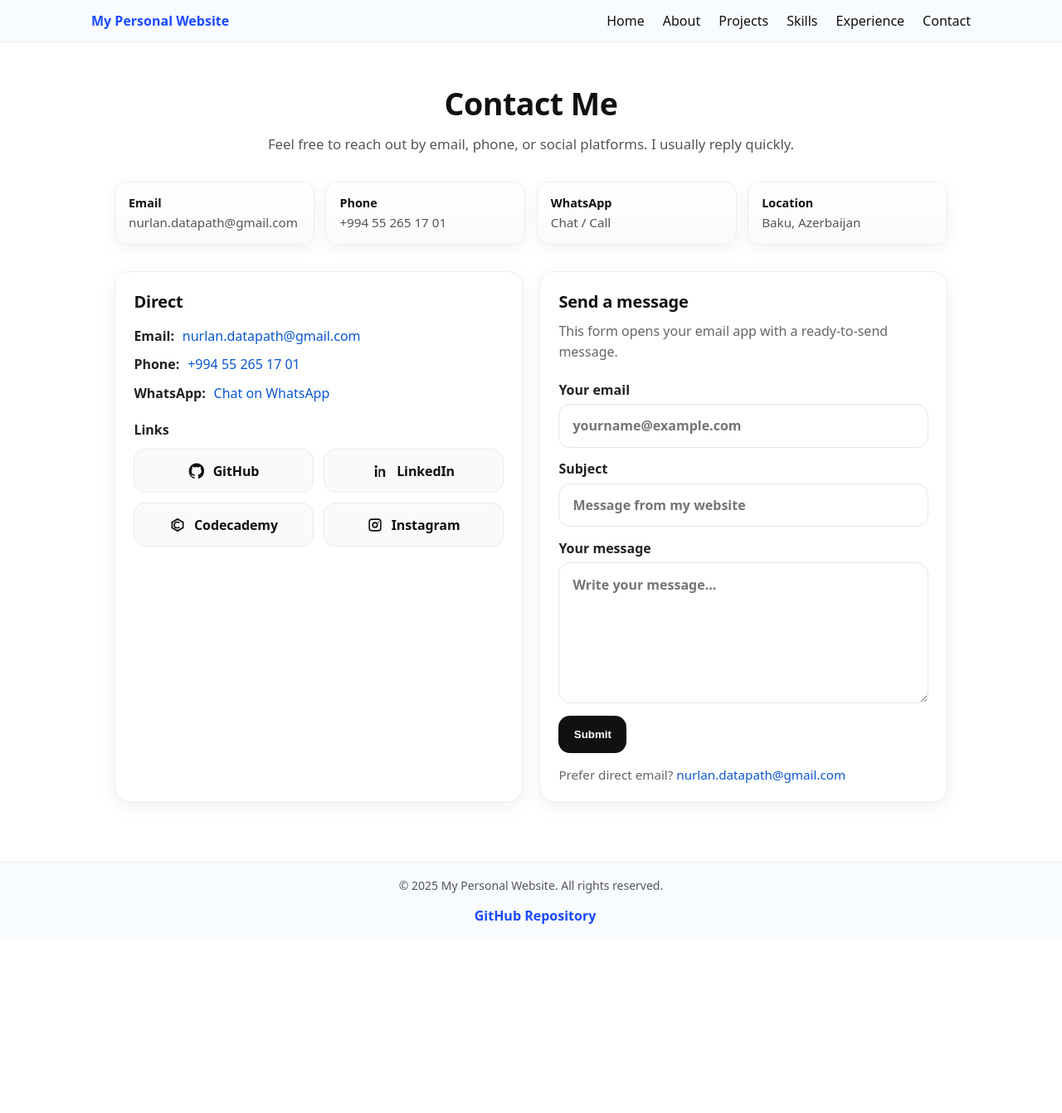
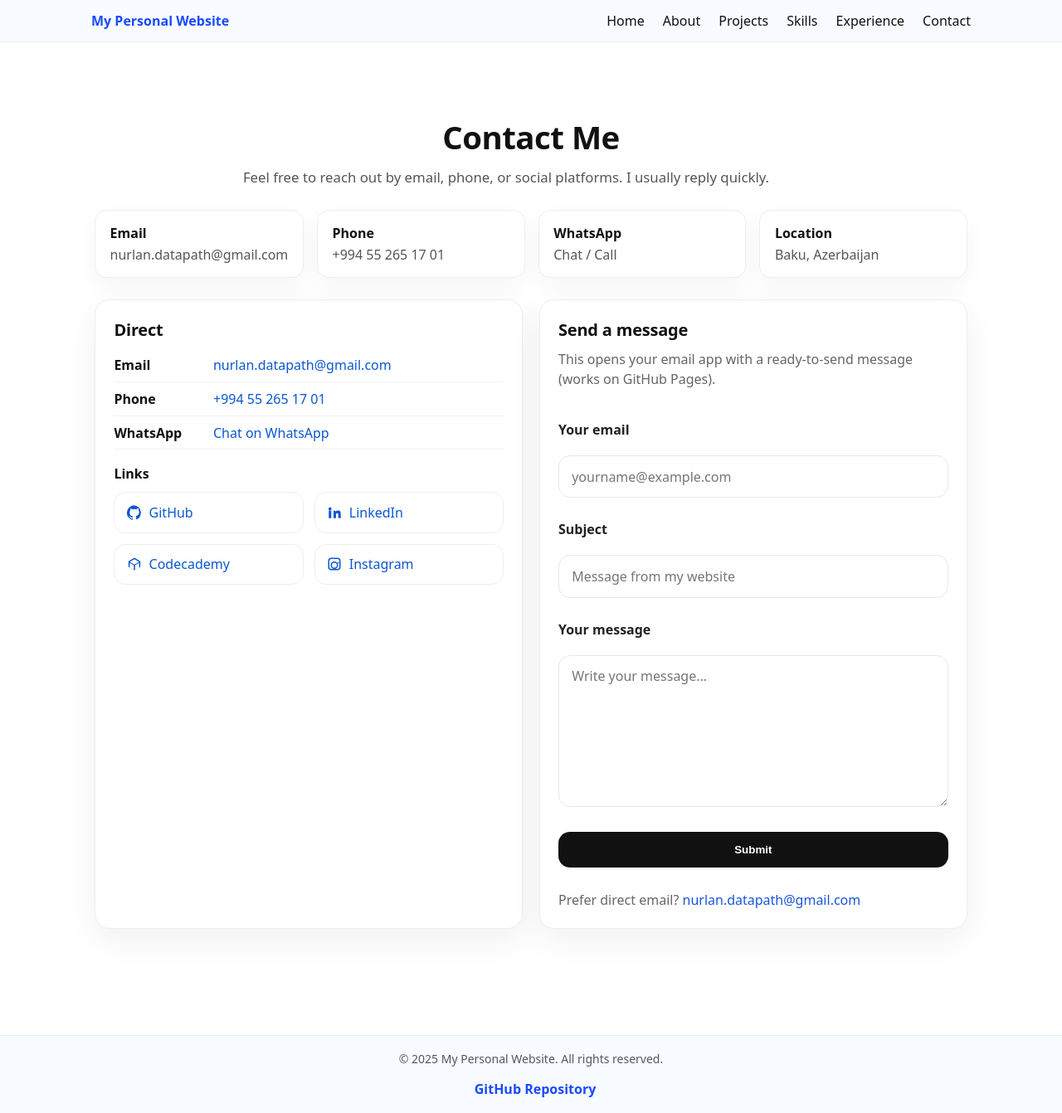
Before and after one commit to nyusifov23995/nyusifov23995.github.io, a Jekyll site: the page built from contact.md, in a window 1280 px wide. Shown: the whole page at 83% size. Built offline with Jekyll 4.4.1, drawn with Linux system fonts in a browser that asks for light colours; before the commit the page ends 1133 px from its top, so only the background shows below that.

Commit message:
Build contact page with working mailto form and social links

```diff
--- a/assets/css/style.css
+++ b/assets/css/style.css
@@ -643,3 +643,118 @@
     grid-template-columns: 1fr;
   }
 }
+/* =========================
+   CONTACT
+========================= */
+.contact-wrap { padding: 2.5rem 0 3.5rem; }
+.contact-header { text-align: center; margin: 0 auto 1.6rem; max-width: 820px; }
+.contact-title { font-size: 2.4rem; margin: 0 0 .6rem; }
+.contact-lead { margin: 0; color: #555; line-height: 1.6; }
+
+.contact-stats{
+  display: grid;
+  grid-template-columns: repeat(4, 1fr);
+  gap: 1rem;
+  margin: 1.5rem 0 1.6rem;
+}
+.stat-card{
+  display: block;
+  padding: 1rem 1.1rem;
+  border: 1px solid #eee;
+  border-radius: 14px;
+  text-decoration: none;
+  color: inherit;
+  background: #fff;
+  box-shadow: 0 10px 30px rgba(0,0,0,.04);
+}
+.stat-card:hover { transform: translateY(-1px); }
+.stat-static { cursor: default; }
+.stat-k{ font-weight: 700; margin-bottom: .25rem; }
+.stat-v{ color: #555; }
+
+.contact-grid{
+  display: grid;
+  grid-template-columns: 1fr 1fr;
+  gap: 1.2rem;
+}
+.contact-card{
+  border: 1px solid #eee;
+  border-radius: 18px;
+  padding: 1.4rem;
+  background: #fff;
+  box-shadow: 0 14px 40px rgba(0,0,0,.06);
+}
+.card-title{ margin: 0 0 .6rem; font-size: 1.25rem; }
+.card-subtitle{ margin: 0 0 1rem; color: #666; line-height: 1.5; }
+
+.contact-row{
+  display: grid;
+  grid-template-columns: 110px 1fr;
+  gap: .6rem;
+  padding: .55rem 0;
+  border-bottom: 1px solid #f3f3f3;
+}
+.contact-row:last-of-type{ border-bottom: 0; }
+.row-k{ font-weight: 700; color:#111; }
+.row-v{ color:#1a56db; text-decoration: none; }
+.row-v:hover{ text-decoration: underline; }
+
+.links-title{ margin: 1.1rem 0 .7rem; font-size: 1rem; }
+
+.social-grid{
+  display: grid;
+  grid-template-columns: repeat(2, minmax(0, 1fr));
+  gap: .8rem;
+}
+.social-btn{
+  display: inline-flex;
+  align-items: center;
+  gap: .55rem;
+  padding: .8rem .9rem;
+  border: 1px solid #eee;
+  border-radius: 14px;
+  text-decoration: none;
+  color: #111;
+  background: #fff;
+}
+.social-btn:hover{ border-color:#ddd; transform: translateY(-1px); }
+.icon{ display:inline-flex; }
+
+.contact-form{ margin-top: .6rem; }
+.f-label{ display:block; font-weight: 700; margin: .8rem 0 .35rem; }
+.f-input, .f-textarea{
+  width: 100%;
+  border: 1px solid #e7e7e7;
+  border-radius: 14px;
+  padding: .85rem .95rem;
+  font: inherit;
+  outline: none;
+  background: #fff;
+}
+.f-input:focus, .f-textarea:focus{ border-color:#cfcfcf; }
+
+.btn-primary{
+  margin-top: 1rem;
+  border: 0;
+  border-radius: 14px;
+  padding: .85rem 1.1rem;
+  font-weight: 700;
+  cursor: pointer;
+  background: #111;
+  color: #fff;
+}
+.btn-primary:hover{ transform: translateY(-1px); }
+
+.form-note{ margin: .9rem 0 0; color:#666; }
+.form-note a{ color:#1a56db; text-decoration:none; }
+.form-note a:hover{ text-decoration:underline; }
+
+/* Responsive */
+@media (max-width: 900px){
+  .contact-stats{ grid-template-columns: repeat(2, 1fr); }
+  .contact-grid{ grid-template-columns: 1fr; }
+}
+@media (max-width: 520px){
+  .contact-stats{ grid-template-columns: 1fr; }
+  .contact-row{ grid-template-columns: 90px 1fr; }
+}
--- a/contact.md
+++ b/contact.md
@@ -10,133 +10,104 @@
       Feel free to reach out by email, phone, or social platforms. I usually reply quickly.
     </p>
   </header>
-  <div class="contact-chips" aria-label="Quick contact">
-  <a class="chip" href="mailto:nurlan.datapath@gmail.com">
-    <span class="chip-k">Email</span>
-    <span class="chip-v">nurlan.datapath@gmail.com</span>
-  </a>
 
-  <a class="chip" href="tel:+994552651701">
-    <span class="chip-k">Phone</span>
-    <span class="chip-v">+994 55 265 17 01</span>
-  </a>
+  <section class="contact-stats" aria-label="Quick contact">
+    <a class="stat-card" href="mailto:nurlan.datapath@gmail.com">
+      <div class="stat-k">Email</div>
+      <div class="stat-v">nurlan.datapath@gmail.com</div>
+    </a>
 
-  <a class="chip" href="https://wa.me/994552651701" target="_blank" rel="noopener">
-    <span class="chip-k">WhatsApp</span>
-    <span class="chip-v">Chat / Call</span>
-  </a>
+    <a class="stat-card" href="tel:+994552651701">
+      <div class="stat-k">Phone</div>
+      <div class="stat-v">+994 55 265 17 01</div>
+    </a>
 
-  <div class="chip chip-muted" role="note">
-    <span class="chip-k">Location</span>
-    <span class="chip-v">Baku, Azerbaijan</span>
-  </div>
-</div>
+    <a class="stat-card" href="https://wa.me/994552651701" target="_blank" rel="noopener">
+      <div class="stat-k">WhatsApp</div>
+      <div class="stat-v">Chat / Call</div>
+    </a>
 
+    <div class="stat-card stat-static">
+      <div class="stat-k">Location</div>
+      <div class="stat-v">Baku, Azerbaijan</div>
+    </div>
+  </section>
 
-  <div class="contact-grid">
-
-    <!-- Left: Contact info + icons -->
-    <section class="contact-card">
+  <section class="contact-grid">
+    <!-- LEFT -->
+    <article class="contact-card">
       <h2 class="card-title">Direct</h2>
 
-      <div class="contact-lines">
-        <p class="contact-line">
-          <span class="label">Email:</span>
-          <a href="mailto:nurlan.datapath@gmail.com">nurlan.datapath@gmail.com</a>
-        </p>
-
-        <p class="contact-line">
-          <span class="label">Phone:</span>
-          <a href="tel:+994552651701">+994 55 265 17 01</a>
-        </p>
-
-        <p class="contact-line">
-          <span class="label">WhatsApp:</span>
-          <a href="https://wa.me/994552651701" target="_blank" rel="noopener">Chat on WhatsApp</a>
-        </p>
+      <div class="contact-row">
+        <span class="row-k">Email</span>
+        <a class="row-v" href="mailto:nurlan.datapath@gmail.com">nurlan.datapath@gmail.com</a>
       </div>
 
-      <h3 class="mini-title">Links</h3>
-      <div class="social-row" aria-label="Social links">
-        <a class="icon-btn" href="https://github.com/nyusifov23995" target="_blank" rel="noopener" aria-label="GitHub">
-          <svg viewBox="0 0 24 24" aria-hidden="true"><path d="M12 .5C5.73.5.75 5.64.75 12.02c0 5.1 3.17 9.43 7.57 10.96.55.1.75-.24.75-.53v-1.9c-3.08.68-3.73-1.52-3.73-1.52-.5-1.3-1.22-1.65-1.22-1.65-.99-.7.07-.69.07-.69 1.1.08 1.67 1.14 1.67 1.14.98 1.7 2.57 1.21 3.2.93.1-.72.38-1.2.69-1.48-2.46-.29-5.05-1.26-5.05-5.6 0-1.24.43-2.25 1.14-3.04-.11-.29-.5-1.45.11-3.01 0 0 .93-.3 3.05 1.16.88-.25 1.82-.38 2.76-.38.94 0 1.88.13 2.76.38 2.12-1.46 3.05-1.16 3.05-1.16.61 1.56.22 2.72.11 3.01.71.79 1.14 1.8 1.14 3.04 0 4.35-2.6 5.3-5.07 5.59.39.34.74 1.02.74 2.06v3.05c0 .29.2.64.76.53 4.4-1.53 7.56-5.86 7.56-10.96C23.25 5.64 18.27.5 12 .5z"/></svg>
-          <span>GitHub</span>
+      <div class="contact-row">
+        <span class="row-k">Phone</span>
+        <a class="row-v" href="tel:+994552651701">+994 55 265 17 01</a>
+      </div>
+
+      <div class="contact-row">
+        <span class="row-k">WhatsApp</span>
+        <a class="row-v" href="https://wa.me/994552651701" target="_blank" rel="noopener">Chat on WhatsApp</a>
+      </div>
+
+      <h3 class="links-title">Links</h3>
+
+      <div class="social-grid" aria-label="Social links">
+        <a class="social-btn" href="https://github.com/nyusifov23995" target="_blank" rel="noopener">
+          <span class="icon" aria-hidden="true">
+            <svg viewBox="0 0 24 24" width="18" height="18"><path fill="currentColor" d="M12 .5a12 12 0 0 0-3.8 23.4c.6.1.8-.2.8-.5v-2c-3.3.7-4-1.4-4-1.4-.6-1.4-1.4-1.8-1.4-1.8-1.1-.7.1-.7.1-.7 1.2.1 1.9 1.2 1.9 1.2 1.1 1.9 2.9 1.3 3.6 1 .1-.8.4-1.3.7-1.6-2.7-.3-5.5-1.3-5.5-6a4.7 4.7 0 0 1 1.2-3.3c-.1-.3-.6-1.5.1-3.1 0 0 1-.3 3.3 1.2a11.3 11.3 0 0 1 6 0C17.3 4.8 18.3 5 18.3 5c.7 1.6.2 2.8.1 3.1a4.7 4.7 0 0 1 1.2 3.3c0 4.7-2.8 5.7-5.5 6 .4.3.8 1 .8 2.1v3.1c0 .3.2.6.8.5A12 12 0 0 0 12 .5z"/></svg>
+          </span>
+          GitHub
         </a>
 
-        <a class="icon-btn" href="https://www.linkedin.com/in/nurlan-yusifov-a58896361" target="_blank" rel="noopener" aria-label="LinkedIn">
-          <svg viewBox="0 0 24 24" aria-hidden="true"><path d="M4.98 3.5C3.88 3.5 3 4.4 3 5.5s.88 2 1.98 2h.02C6.1 7.5 7 6.6 7 5.5S6.12 3.5 5 3.5h-.02zM3.5 20.5h3V9h-3v11.5zM9 9h2.87v1.57h.04c.4-.76 1.37-1.57 2.82-1.57 3.01 0 3.57 2 3.57 4.6v6.9h-3v-6.12c0-1.46-.03-3.35-2.04-3.35-2.04 0-2.35 1.6-2.35 3.25v6.22H9V9z"/></svg>
-          <span>LinkedIn</span>
+        <a class="social-btn" href="https://www.linkedin.com/in/nurlan-yusifov-a58896361" target="_blank" rel="noopener">
+          <span class="icon" aria-hidden="true">
+            <svg viewBox="0 0 24 24" width="18" height="18"><path fill="currentColor" d="M4.98 3.5A2.5 2.5 0 1 1 5 8.5a2.5 2.5 0 0 1-.02-5zM3 9h4v12H3V9zm7 0h3.8v1.6h.1c.5-1 1.8-2 3.7-2 4 0 4.7 2.6 4.7 6V21h-4v-5.2c0-1.2 0-2.8-1.7-2.8s-2 1.3-2 2.7V21h-4V9z"/></svg>
+          </span>
+          LinkedIn
         </a>
 
-        <a class="icon-btn" href="https://www.codecademy.com/profiles/N.Yusifov23995" target="_blank" rel="noopener" aria-label="Codecademy">
-          <svg viewBox="0 0 24 24" aria-hidden="true"><path d="M12 2.2 3 7.4v9.2l9 5.2 9-5.2V7.4L12 2.2zm6.9 13.1L12 19.2l-6.9-3.9V8.7L12 4.8l6.9 3.9v6.6z"/><path d="M8.4 12c0-1.98 1.2-3.3 3-3.3 1 0 1.8.4 2.35 1.1l1.6-1.05C14.55 7.6 13.2 6.8 11.4 6.8c-3.1 0-5.2 2.1-5.2 5.2s2.1 5.2 5.2 5.2c1.8 0 3.15-.8 3.95-1.95l-1.6-1.05c-.55.7-1.35 1.1-2.35 1.1-1.8 0-3-1.32-3-3.3z"/></svg>
-          <span>Codecademy</span>
+        <a class="social-btn" href="https://www.codecademy.com/profiles/N.Yusifov23995" target="_blank" rel="noopener">
+          <span class="icon" aria-hidden="true">
+            <svg viewBox="0 0 24 24" width="18" height="18"><path fill="currentColor" d="M12 2 2.5 7.5V16.5L12 22l9.5-5.5V7.5L12 2zm0 2.3 7.5 4.3-7.5 4.3L4.5 8.6 12 4.3zm-7.5 6 6.5 3.8v7.6l-6.5-3.8v-7.6zm15 0v7.6L13 21.7v-7.6l6.5-3.8z"/></svg>
+          </span>
+          Codecademy
         </a>
 
-        <a class="icon-btn" href="https://www.instagram.com/hey.nrln/" target="_blank" rel="noopener" aria-label="Instagram">
-          <svg viewBox="0 0 24 24" aria-hidden="true"><path d="M7.5 2.8h9A4.7 4.7 0 0 1 21.2 7.5v9A4.7 4.7 0 0 1 16.5 21.2h-9A4.7 4.7 0 0 1 2.8 16.5v-9A4.7 4.7 0 0 1 7.5 2.8zm0 1.9A2.8 2.8 0 0 0 4.7 7.5v9a2.8 2.8 0 0 0 2.8 2.8h9a2.8 2.8 0 0 0 2.8-2.8v-9a2.8 2.8 0 0 0-2.8-2.8h-9z"/><path d="M12 7.6A4.4 4.4 0 1 1 7.6 12 4.4 4.4 0 0 1 12 7.6zm0 1.9A2.5 2.5 0 1 0 14.5 12 2.5 2.5 0 0 0 12 9.5z"/><path d="M17.1 6.9a1 1 0 1 1-1 1 1 1 0 0 1 1-1z"/></svg>
-          <span>Instagram</span>
+        <a class="social-btn" href="https://www.instagram.com/hey.nrln/" target="_blank" rel="noopener">
+          <span class="icon" aria-hidden="true">
+            <svg viewBox="0 0 24 24" width="18" height="18"><path fill="currentColor" d="M7 2h10a5 5 0 0 1 5 5v10a5 5 0 0 1-5 5H7a5 5 0 0 1-5-5V7a5 5 0 0 1 5-5zm10 2H7a3 3 0 0 0-3 3v10a3 3 0 0 0 3 3h10a3 3 0 0 0 3-3V7a3 3 0 0 0-3-3zm-5 4a6 6 0 1 1 0 12 6 6 0 0 1 0-12zm0 2a4 4 0 1 0 0 8 4 4 0 0 0 0-8zm6.5-.9a1.1 1.1 0 1 1 0 2.2 1.1 1.1 0 0 1 0-2.2z"/></svg>
+          </span>
+          Instagram
         </a>
       </div>
-    </section>
+    </article>
 
-    <!-- Right: Working form (mailto) -->
-    <section class="contact-card">
+    <!-- RIGHT -->
+    <article class="contact-card">
       <h2 class="card-title">Send a message</h2>
-      <p class="card-sub">
-        This form opens your email app with a ready-to-send message.
+      <p class="card-subtitle">
+        This opens your email app with a ready-to-send message (works on GitHub Pages).
       </p>
 
-      <form class="contact-form" id="contactForm">
-        <label class="f-label">
-          Your email
-          <input class="f-input" type="email" id="fromEmail" placeholder="yourname@example.com" required>
-        </label>
+      <form id="contactForm" class="contact-form" autocomplete="on">
+        <label class="f-label" for="fromEmail">Your email</label>
+        <input class="f-input" id="fromEmail" name="fromEmail" type="email" placeholder="yourname@example.com" required>
 
-        <label class="f-label">
-          Subject
-          <input class="f-input" type="text" id="subject" placeholder="Message from my website" required>
-        </label>
+        <label class="f-label" for="subject">Subject</label>
+        <input class="f-input" id="subject" name="subject" type="text" placeholder="Message from my website" required>
 
-        <label class="f-label">
-          Your message
-          <textarea class="f-textarea" id="message" placeholder="Write your message..." required></textarea>
-        </label>
+        <label class="f-label" for="message">Your message</label>
+        <textarea class="f-textarea" id="message" name="message" rows="7" placeholder="Write your message..." required></textarea>
 
-        <button class="f-btn" type="submit">Submit</button>
+        <button class="btn-primary" type="submit">Submit</button>
+        <p class="form-note">
+          Prefer direct email? <a href="mailto:nurlan.datapath@gmail.com">nurlan.datapath@gmail.com</a>
+        </p>
       </form>
-
-      <p class="small-note">
-        Prefer direct email? <a href="mailto:nurlan.datapath@gmail.com">nurlan.datapath@gmail.com</a>
-      </p>
-    </section>
-
-  </div>
+    </article>
+  </section>
 </section>
-
-<script>
-  (function () {
-    const form = document.getElementById('contactForm');
-    if (!form) return;
-
-    form.addEventListener('submit', function (e) {
-      e.preventDefault();
-
-      const to = "nurlan.datapath@gmail.com";
-      const fromEmail = document.getElementById('fromEmail').value.trim();
-      const subject = document.getElementById('subject').value.trim();
-      const message = document.getElementById('message').value.trim();
-
-      const body =
-        "From: " + fromEmail + "\\n\\n" +
-        message + "\\n\\n" +
-        "Sent via: nyusifov23995.github.io";
-
-      const mailto = "mailto:" + encodeURIComponent(to)
-        + "?subject=" + encodeURIComponent(subject)
-        + "&body=" + encodeURIComponent(body);
-
-      window.location.href = mailto;
-    });
-  })();
-</script>
```
Also changed, not shown: assets/js/main.js (+23 -0 lines).
